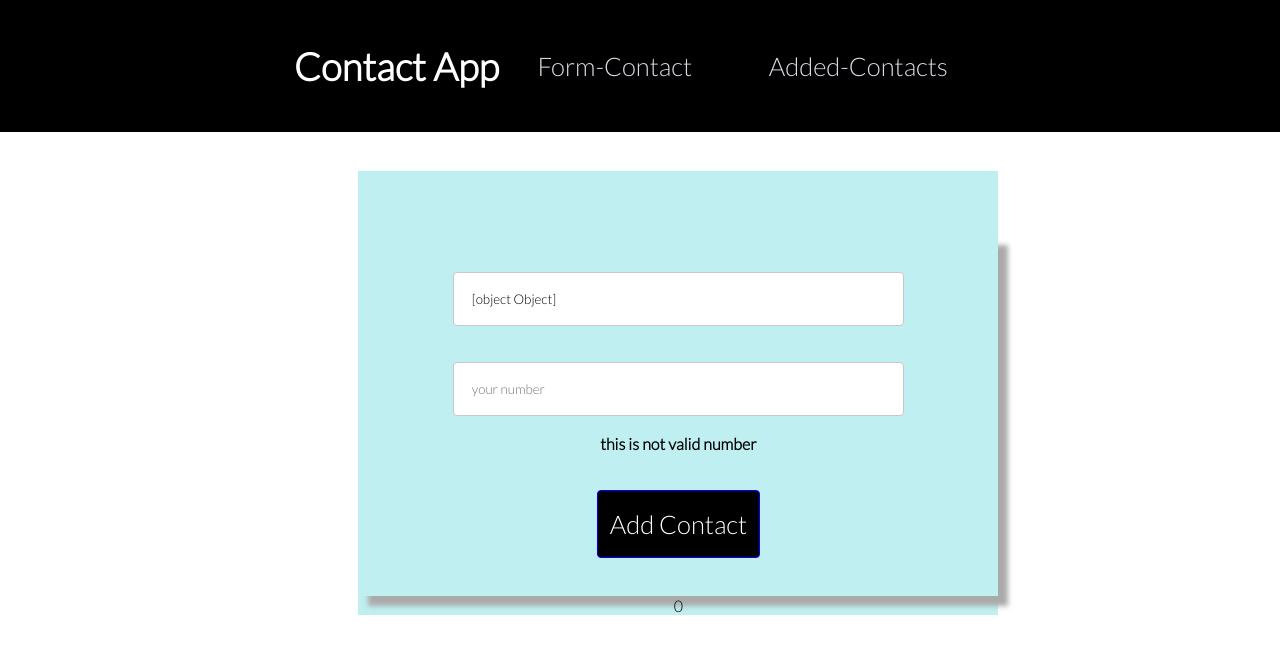
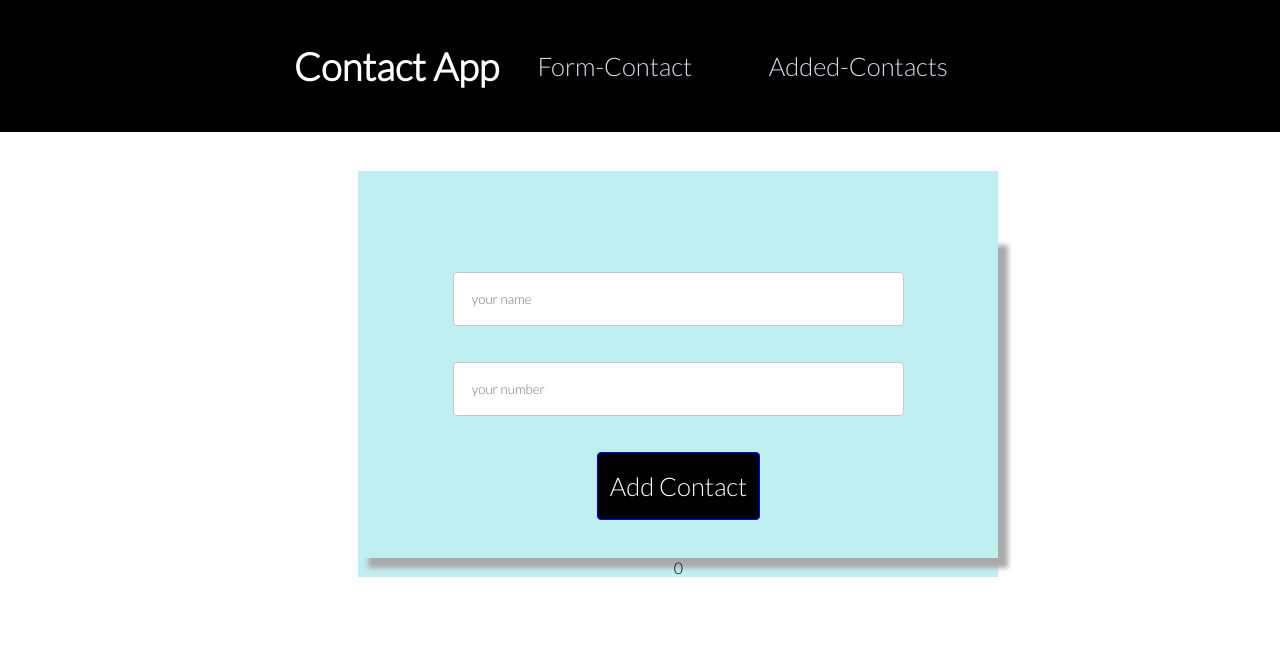
Before and after one commit to zonaetmunna/crud-project-Hyper-Helios, a React (Create React App) app: page / in a window 1280 px wide. Shown: the top 654 px of the page. Built offline with nearby package versions, Linux system fonts and the light colour scheme.

Commit message:
rivision

```diff
--- a/src/view/pages/contactForm/ContactForm.js
+++ b/src/view/pages/contactForm/ContactForm.js
@@ -7,11 +7,9 @@
 
 const ContactForm = () => {
      // state
-     const [name,setName]=useState({});
-     const [number,setNumber]=useState({});
-     const [formErrors, setFormErrors] = useState({});
-
-     // const [data,setData]=useState({name:'',number:'',error:''})
+     const [name,setName]=useState('');
+     const [number,setNumber]=useState('');
+     const [error, setError] = useState('');
 
      // redux dispatch
      const dispatch = useDispatch();
@@ -40,7 +38,7 @@
                };
           }
           else if(!regex.test(number) && number !== ""){
-               setFormErrors('number is not valid')
+               setError('number is not valid')
 
           }else{
 
@@ -78,7 +76,7 @@
                               /* pattern = "^(?:\\+88|88)?(01[3-9]\\d{8})$" */
                               required
                          />
-                         {formErrors&&<h4>this is not valid number</h4>}
+                         {error&&<h4>this is not valid number</h4>}
                          <br />
                          <button type='submit' className='button'>Add Contact</button>
                     </form>
```
